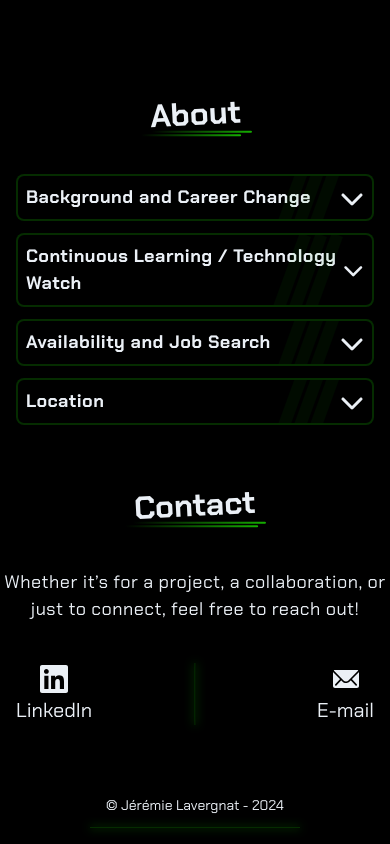
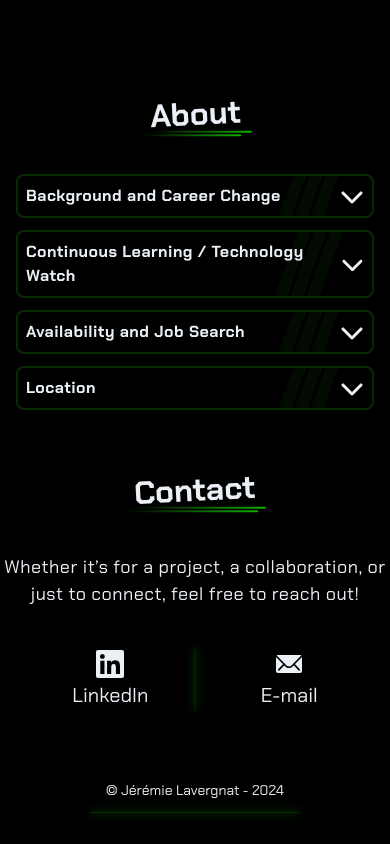
Before and after one commit to JeremDevX/portfolio-jeremdev, a Next.js app: page /en in a window 390 px wide. Shown: the part 1865-2709 px from the top of the page. Built offline with nearby package versions, Linux system fonts and the light colour scheme.

Commit message:
style: refine layout and responsiveness; adjust margins and font sizes in various components; remove unused styles

```diff
--- a/src/app/[locale]/page.module.scss
+++ b/src/app/[locale]/page.module.scss
@@ -166,6 +166,7 @@
   padding: 0 1rem;
   margin-bottom: 2rem;
 }
+
 .contact {
   @include home-title;
   display: flex;
@@ -213,6 +214,11 @@
     align-items: center;
 
     font-size: 1.25rem;
+    margin: 0 auto;
+
+    @media (min-width: 1024px) {
+      margin: unset;
+    }
 
     &:hover {
       transform: scale(1.1);
--- a/src/components/custom/AboutDropdown/AboutDropdown.module.scss
+++ b/src/components/custom/AboutDropdown/AboutDropdown.module.scss
@@ -35,15 +35,20 @@
   width: 0.75rem;
   height: 5rem;
   background-color: var(--accent-half);
-  z-index: 1;
+  z-index: 0;
   transform: rotate(20deg) translateY(-50%);
   opacity: 0.25;
 }
 
 .title {
-  font-size: 1.125rem;
+  font-size: 1rem;
   font-weight: bold;
   letter-spacing: 0.03rem;
+  z-index: 1;
+
+  @media (min-width: 768px) {
+    font-size: 1.125rem;
+  }
 }
 
 .icon {
--- a/src/components/custom/Grid/Grid.module.scss
+++ b/src/components/custom/Grid/Grid.module.scss
@@ -14,23 +14,10 @@
       transparent 1px
     ),
     linear-gradient(rgba(21, 174, 0, 0.35) 1px, transparent 1px);
-  //   transform: perspective(100px) rotateX(0deg);
   z-index: -1;
   opacity: 0.15;
   box-shadow: 0 0 50px rgba(21, 174, 0, 0.65);
   overflow: hidden;
-
-  //   &::after {
-  //     content: "";
-  //     position: absolute;
-  //     width: 40px;
-  //     height: 40px;
-  //     left: calc(var(--mouse-col, 0) * 40px);
-  //     top: calc(var(--mouse-row, 0) * 40px);
-  //     background: rgba(21, 174, 0, 1);
-  //     transition: all 0.2s linear;
-  //     pointer-events: none;
-  //   }
 }
 
 .gridMask {
@@ -51,12 +38,8 @@
   width: 4px;
   height: 100%;
   background-color: rgb(166, 255, 158);
-  // box-shadow: 0 0 25px rgba(21, 174, 0, 1);
-  // filter: drop-shadow(0 0 15px rgba(21, 174, 0, 1));
   transform: translate(-50%, -50%);
-  // border-radius: 0.5rem 0.5rem 0 0;
   z-index: -1;
-  // opacity: 0.5;
   will-change: filter, box-shadow, transform;
   @media (max-width: 1439px) {
     display: none;
@@ -64,12 +47,16 @@
 }
 
 .lightSquare {
+  display: none;
   position: absolute;
   width: 30px;
   height: 30px;
   background: rgba(21, 174, 0, 0.75);
   pointer-events: none;
   will-change: opacity;
+  @media (min-width: 1024px) {
+    display: block;
+  }
 }
 
 .hilt {
--- a/src/components/custom/LanguageSwitcher/LanguageSwitcher.module.scss
+++ b/src/components/custom/LanguageSwitcher/LanguageSwitcher.module.scss
@@ -8,8 +8,6 @@
 
   &__icon:hover {
     border-radius: 0.5rem;
-    // background-color: rgba(21, 174, 0, 0.15);
-    // box-shadow: 0 0 15px rgba(21, 174, 0, 0.25);
     filter: drop-shadow(0 0 6px rgba(21, 174, 0, 1));
     transform: scale(1.3);
   }
--- a/src/components/custom/Navbar/Navbar.module.scss
+++ b/src/components/custom/Navbar/Navbar.module.scss
@@ -64,8 +64,6 @@
       border-radius: 25%;
       &:hover {
         border-radius: 50%;
-        // background-color: rgba(21, 174, 0, 0.15);
-        // box-shadow: 0 0 15px rgba(21, 174, 0, 0.25);
         filter: drop-shadow(0 0 6px rgba(21, 174, 0, 1));
         transform: scale(1.3);
       }
--- a/src/components/custom/ProjectTabs/ProjectTabs.module.scss
+++ b/src/components/custom/ProjectTabs/ProjectTabs.module.scss
@@ -110,7 +110,6 @@
         display: flex;
         flex-direction: column;
         justify-content: center;
-        // align-items: center;
         text-align: center;
 
         height: 100%;
--- a/src/components/custom/TetrisBlocks/TetrisBlocks.module.scss
+++ b/src/components/custom/TetrisBlocks/TetrisBlocks.module.scss
@@ -2,7 +2,6 @@
   position: absolute;
   background-color: var(--tetris-bg);
   box-shadow: var(--tetris-shadow);
-  //   filter: drop-shadow(var(--tetris-drop-shadow));
   will-change: transform;
 }
 
```
